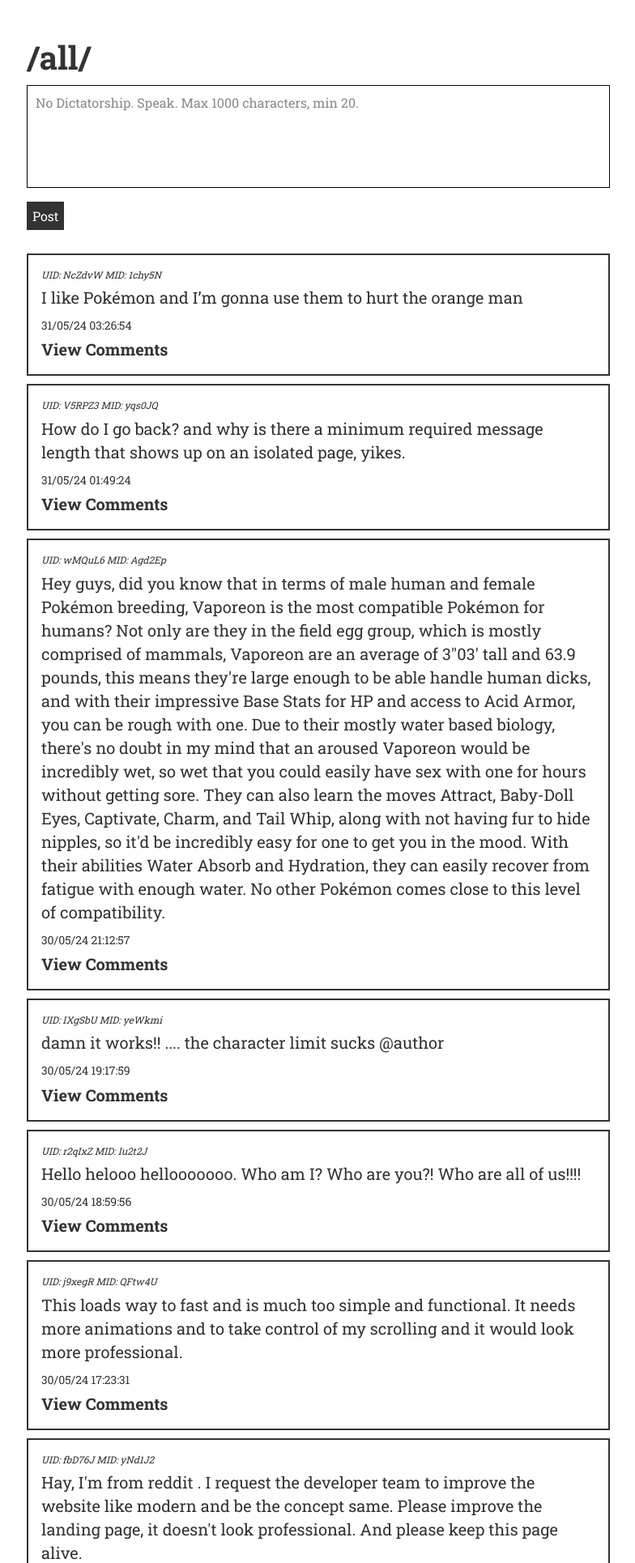
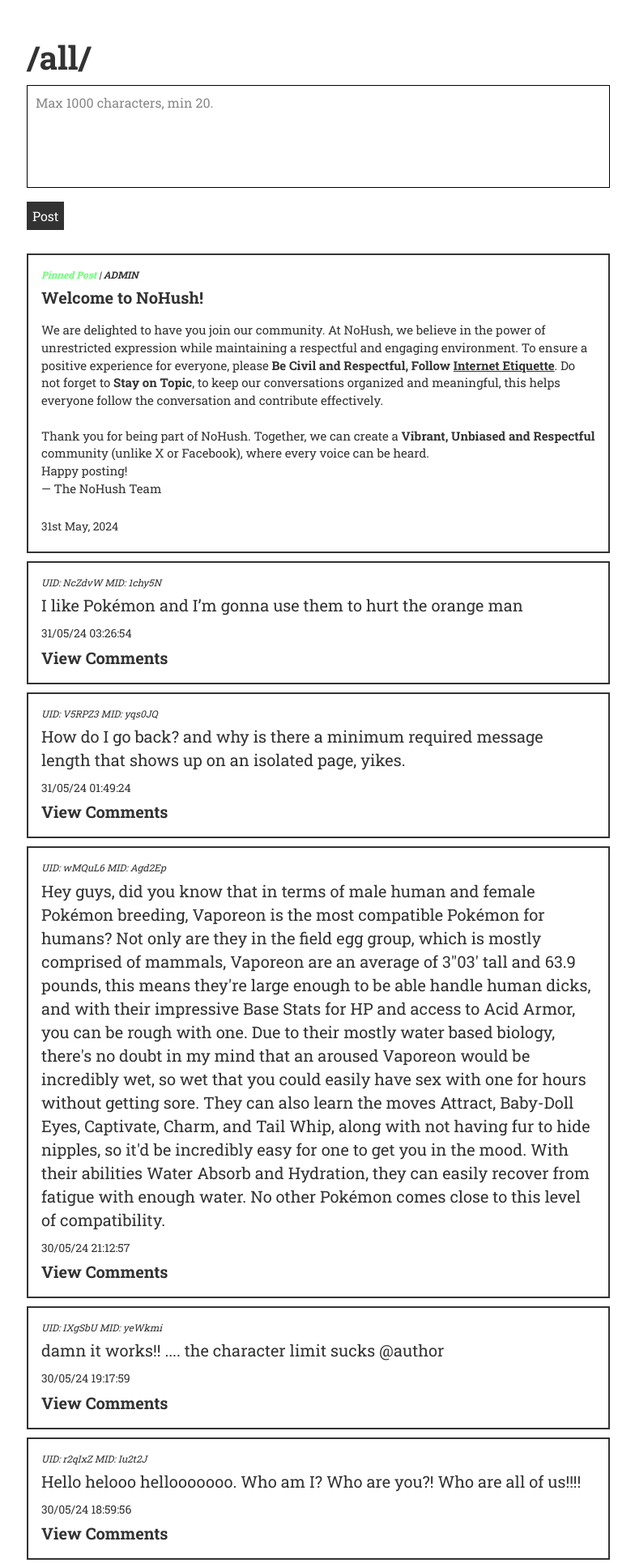
Before and after one commit to datavorous/NoHushSource, a Flask app: page /topic/all in a window 1280 px wide. Shown: the top 1930 px of the page at 81% size, without its empty margins (247-1031 px from the left). Run offline with Flask 3, Linux system fonts and the light colour scheme; some libraries are stand-ins or nearby versions.

Commit message:
Update home.html

```diff
--- a/src/templates/home.html
+++ b/src/templates/home.html
@@ -15,12 +15,28 @@
     <div class="container">
         <!-- Form for posting new messages -->
         <form id="demo" action="{{ url_for('new_post', topic_name=topic_name) }}" method="post">
-            <textarea name="message" rows="5" maxlength="1000" placeholder="No Dictatorship. Speak. Max 1000 characters, min 20." required></textarea>
+            <textarea name="message" rows="5" maxlength="1000" placeholder="Max 1000 characters, min 20." required></textarea>
             <div class="cf-turnstile" data-sitekey="0x4AAAAAAAXkS-fuHI8ozcYp"></div>
   <input type="hidden" name="cf-turnstile-response">
             <button type="submit">Post</button><br><br>
         </form>
         <!-- Display existing posts -->
+
+        <div class="box">
+            <div class="post">
+                <div class="user-id"><b style="color:#6bff77;">Pinned Post</b> | <b>ADMIN</b></div>
+                <div class="message"><b>Welcome to NoHush!</b><br>
+				<p style="font-size: 15px;">
+				We are delighted to have you join our community. At NoHush, we believe in the power of unrestricted expression while maintaining a respectful and engaging environment. To ensure a positive experience for everyone, please <b>Be Civil and Respectful, Follow <a href="https://britannica.com/topic/netiquette">Internet Etiquette</a></b>. Do not forget to <b>Stay on Topic</b>, to keep our conversations organized and meaningful, this helps everyone follow the conversation and contribute effectively.<br><br>
+				Thank you for being part of NoHush. Together, we can create a <b>Vibrant, Unbiased and Respectful</b> community (unlike X or Facebook), where every voice can be heard.<br>
+				Happy posting!<br>
+				— The NoHush Team</p>
+                </div>
+                <div class="date">31st May, 2024</div>
+            </div>
+        </div>
+
+
         {% for post in posts %}
         <div class="box">
             <div class="post">
```
